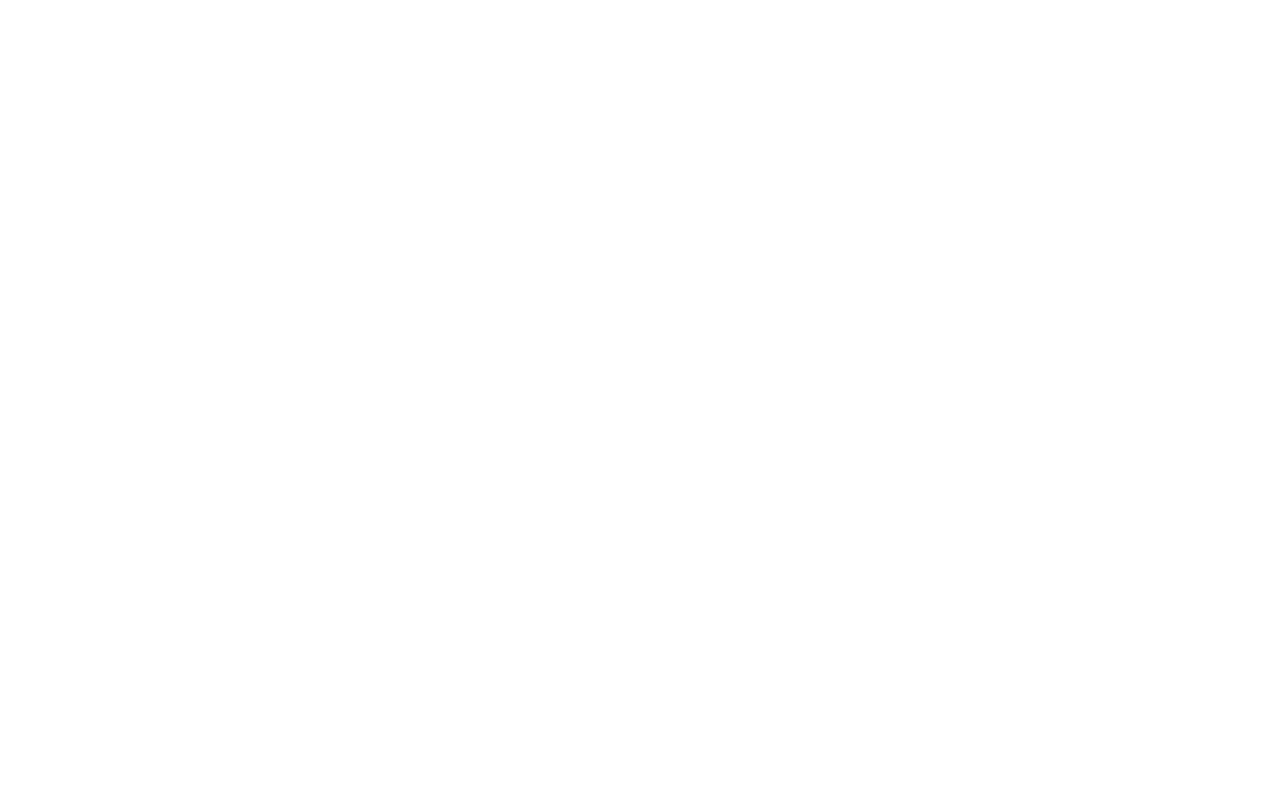
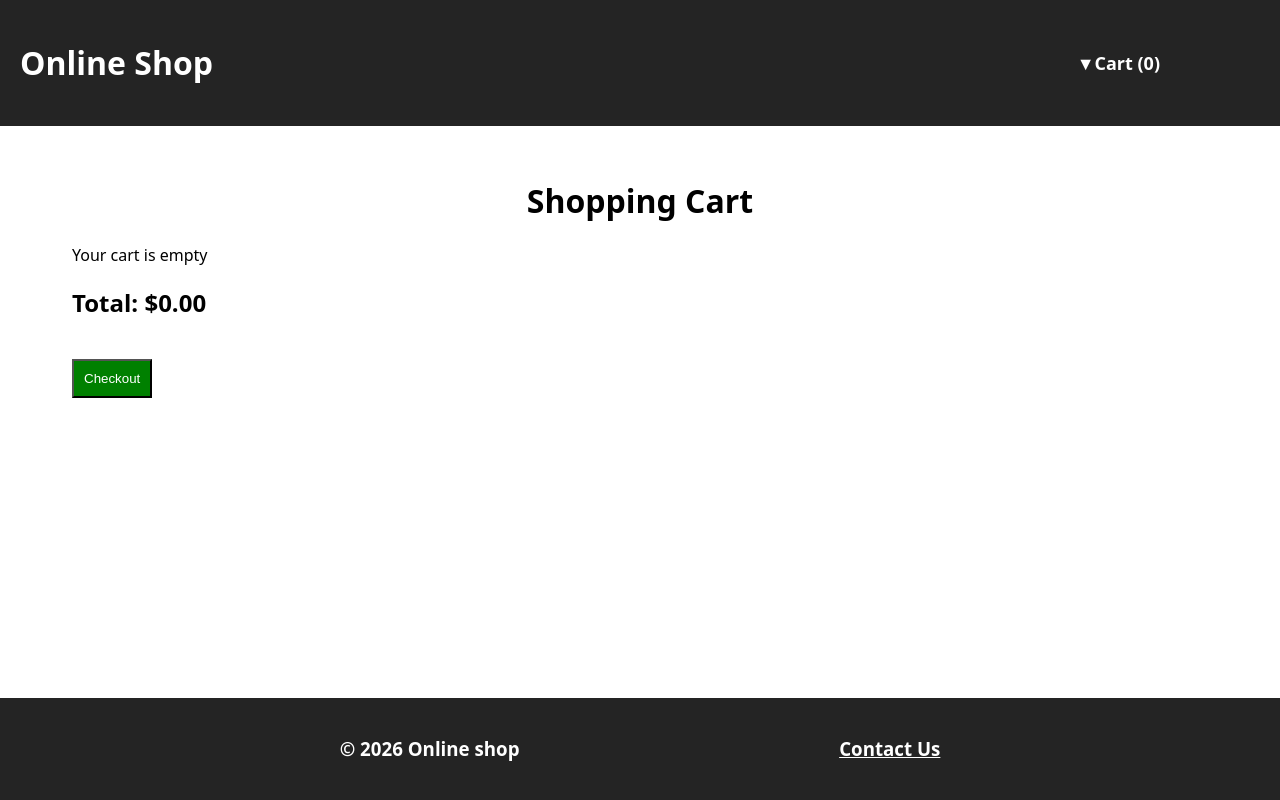
Before and after one commit to NoroffFEU/jsfw-2025-v1-jorgen-jsfw, a React (Vite) app: page /cart in a window 1280 px wide. Before the commit this address had no page. Built offline with nearby package versions, Linux system fonts and the light colour scheme.

Commit message:
add: include CartPage and SuccessPage routes in App component

```diff
--- a/src/App.tsx
+++ b/src/App.tsx
@@ -4,6 +4,8 @@
 import Home from './pages/Home';
 import ProductDetails from './pages/ProductDetails';
 import ContactPage from './pages/ContactPage';
+import CartPage from './pages/CartPage';
+import SuccessPage from './pages/SuccessPage';
 
 function App() {
   return (
@@ -13,6 +15,8 @@
           <Route path="/" element={<Home />} />
           <Route path="/product/:id" element={<ProductDetails />} />
           <Route path="/contact" element={<ContactPage />} />
+          <Route path="/cart" element={<CartPage />} />
+          <Route path="/success" element={<SuccessPage />} />
         </Routes>
       </BrowserRouter>
     </>
```
